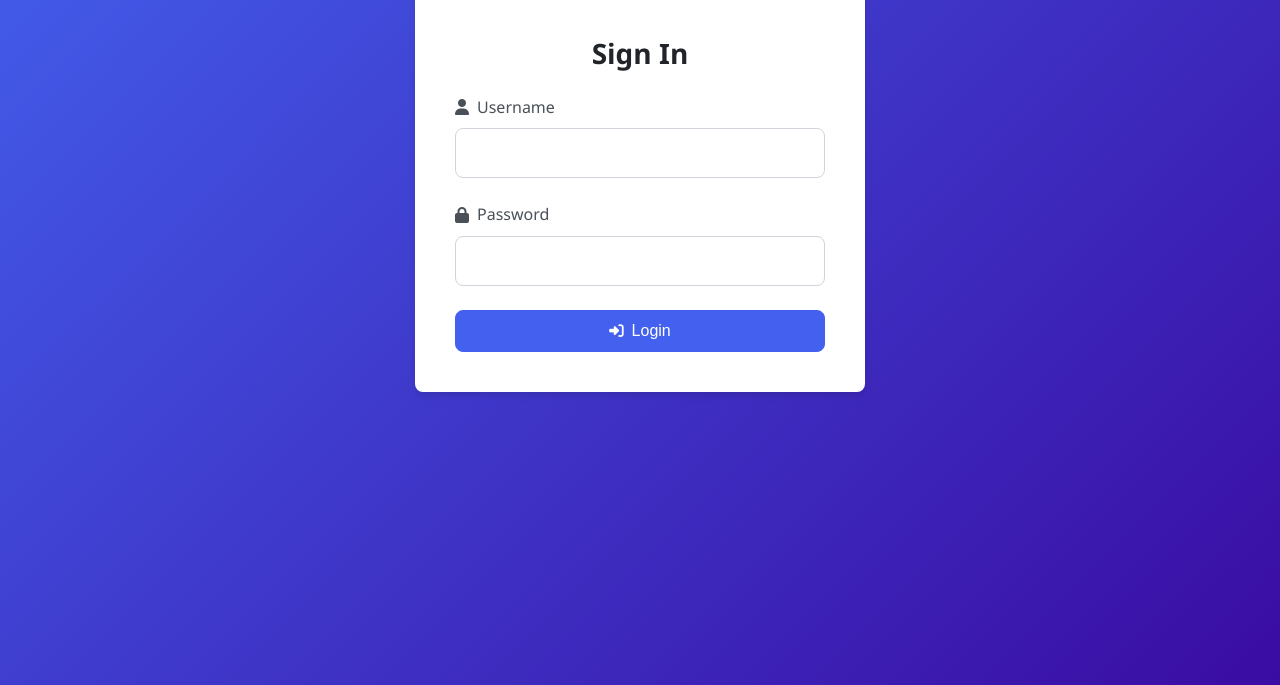
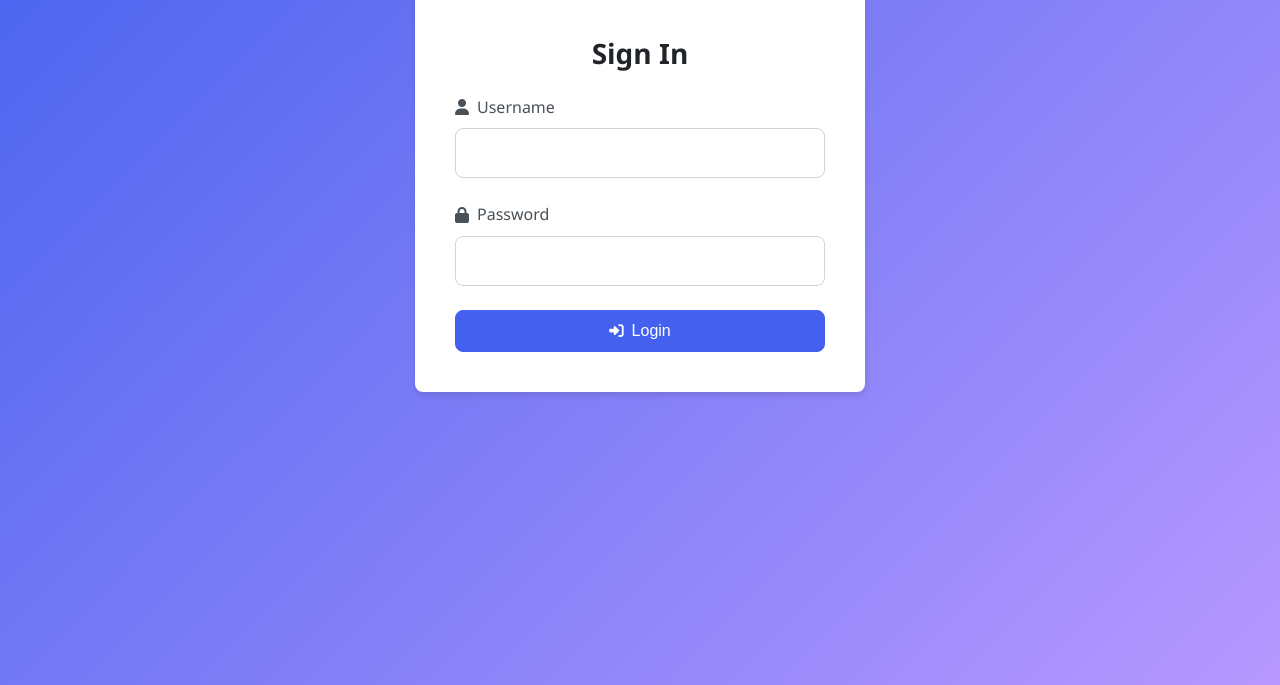
Before and after one commit to jihadv4/note, a plain HTML site: page index.html in a window 1280 px wide. Shown: the part 195-880 px from the top of the page. Drawn offline with nearby package versions, Linux system fonts and the light colour scheme.

Commit message:
Update style.css

```diff
--- a/style.css
+++ b/style.css
@@ -2,7 +2,7 @@
 :root {
   --primary-color: #4361ee;
   --primary-light: #4895ef;
-  --primary-dark: #3a0ca3;
+  --primary-dark: #b798ff;
   --secondary-color: #4cc9f0;
   --success-color: #2ecc71;
   --danger-color: #e74c3c;
```
